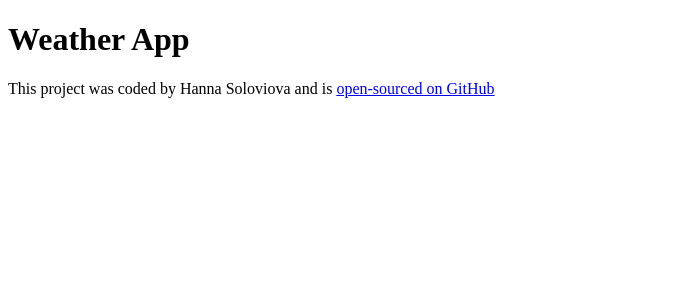
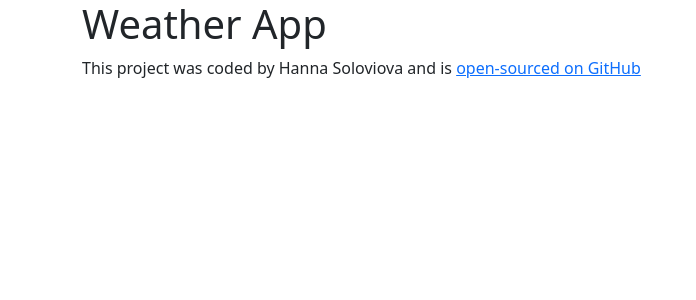
Before and after one commit to Anna9813/react-app-5-week-step-4, a React (Create React App) app: page / in a window 1280 px wide. Shown: the top 300 px of the page, without its empty margins (0-696 px from the left). Built offline with nearby package versions, Linux system fonts and the light colour scheme.

Commit message:
Added bootstrap

```diff
--- a/package.json
+++ b/package.json
@@ -6,6 +6,7 @@
     "@testing-library/jest-dom": "^5.16.5",
     "@testing-library/react": "^13.4.0",
     "@testing-library/user-event": "^13.5.0",
+    "bootstrap": "^5.2.3",
     "react": "^18.2.0",
     "react-dom": "^18.2.0",
     "react-scripts": "5.0.1",
--- a/public/index.html
+++ b/public/index.html
@@ -10,10 +10,11 @@
       content="Wether application"
     />
     <link rel="manifest" href="%PUBLIC_URL%/manifest.json" />
+
     <title>React Weather App</title>
   </head>
   <body>
     <noscript>You need to enable JavaScript to run this app.</noscript>
-    <div id="root"></div>
+      <div id="root"></div>
   </body>
 </html>
--- a/src/App.js
+++ b/src/App.js
@@ -4,6 +4,7 @@ import "./App.css";
 
 export default function App() {
   return <div className="App">
+    <div className="container">
     <h1>Weather App</h1>
     <footer>
       This project was coded by Hanna Soloviova and is{" "}
@@ -11,6 +12,7 @@ export default function App() {
         open-sourced on GitHub
       </a>
 
-  </footer>
+    </footer>
+  </div>
   </div>;
 }
--- a/src/index.js
+++ b/src/index.js
@@ -1,6 +1,7 @@
 import React from 'react';
 import ReactDOM from 'react-dom/client';
 import './index.css';
+import "bootstrap/dist/css/bootstrap.css";
 import App from './App';
 import reportWebVitals from './reportWebVitals';
 
```
Also changed, not shown: 1 other file (tests, documents, lock files or other folders).
